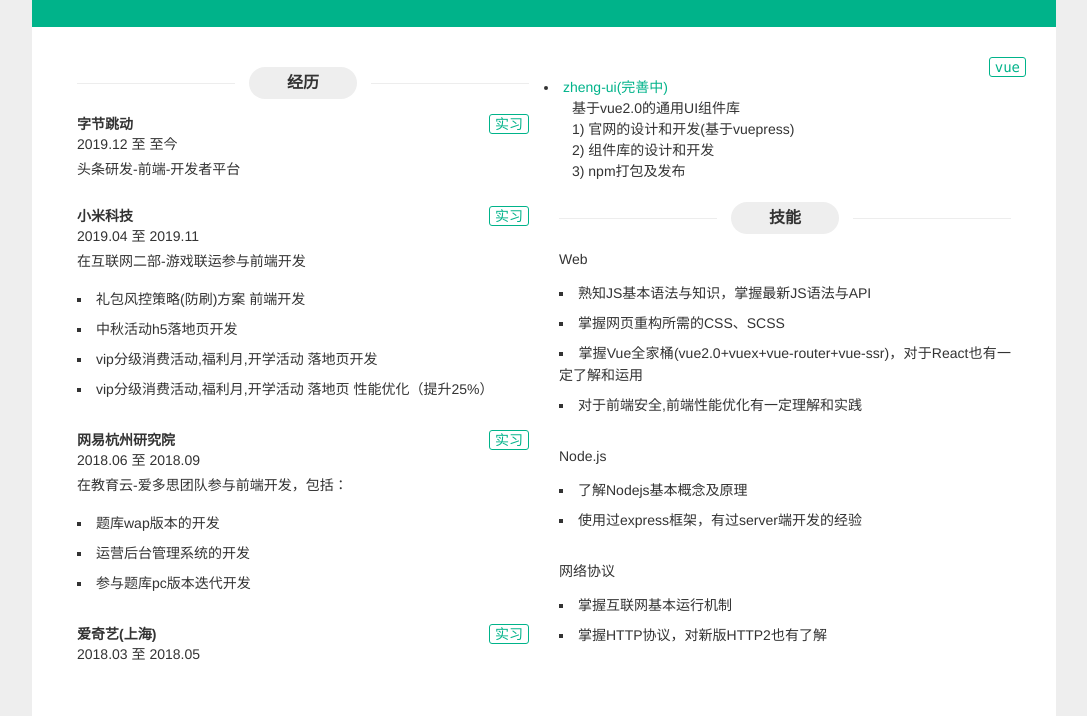
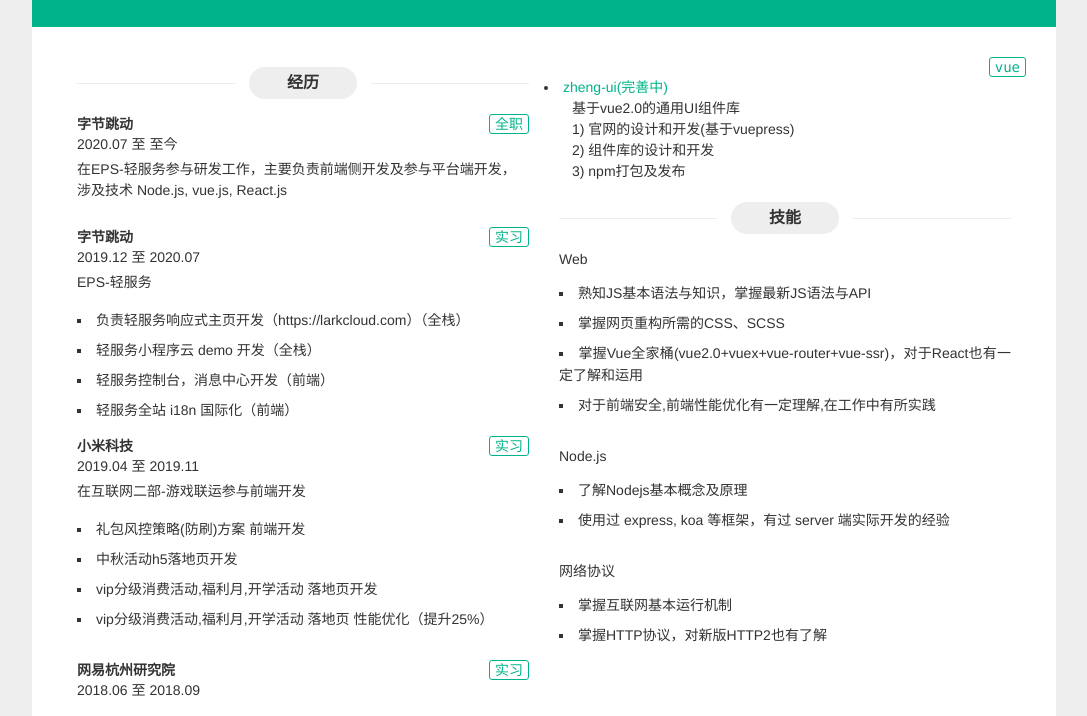
Before and after one commit to Month7/Month7.github.io, a plain HTML site: page index.html in a window 1280 px wide. Shown: the part 278-994 px from the top of the page, without its empty margins (96-1183 px from the left). Drawn offline with Linux system fonts and the light colour scheme.

Commit message:
feat:update resume

```diff
--- a/index.html
+++ b/index.html
@@ -17,7 +17,7 @@
         <h1>尹铮</h1>
       </div>
       <div class="job">
-        <h2>Web前端开发工程师</h2>
+        <h2>Web前端（全栈）开发工程师</h2>
       </div>
     </section>
     <section class="info">
@@ -92,12 +92,23 @@
           <div class="item">
             <header class="item-hd">
               <h3 class="item-name"><strong>字节跳动</strong></h3>
-              <span class="item-time">2019.12 至 至今</span>
+              <span class="item-time">2020.07 至 至今</span>
+              <a class="btn item-more" href="#">全职</a>
+            </header>
+            <p class="item-des">在EPS-轻服务参与研发工作，主要负责前端侧开发及参与平台端开发，涉及技术 Node.js, vue.js, React.js</p>
+            <header class="item-hd">
+              <h3 class="item-name"><strong>字节跳动</strong></h3>
+              <span class="item-time">2019.12 至 2020.07</span>
               <a class="btn item-more" href="#">实习</a>
             </header>
             <div class="item-bd">
-              <p class="item-des">头条研发-前端-开发者平台</p>
-
+              <p class="item-des">EPS-轻服务</p>
+              <ul class="section-content">
+                <li>负责轻服务响应式主页开发（https://larkcloud.com）（全栈）</li>
+                <li>轻服务小程序云 demo 开发（全栈）</li>
+                <li>轻服务控制台，消息中心开发（前端）</li>
+                <li>轻服务全站 i18n 国际化（前端）</li>
+              </ul>
             </div>
             <header class="item-hd">
               <h3 class="item-name"><strong>小米科技</strong></h3>
@@ -122,12 +133,12 @@
               <a class="btn item-more" href="#">实习</a>
             </header>
             <div class="item-bd">
-              <p class="item-des">在教育云-爱多思团队参与前端开发，包括：</p>
-              <ul class="section-content">
+              <!-- <p class="item-des">在教育云-爱多思团队参与前端开发，包括：</p> -->
+              <!-- <ul class="section-content">
                 <li>题库wap版本的开发</li>
                 <li>运营后台管理系统的开发</li>
                 <li>参与题库pc版本迭代开发</li>
-              </ul>
+              </ul> -->
             </div>
           </div>
           <div class="item">
@@ -243,7 +254,7 @@
                 <li>熟知JS基本语法与知识，掌握最新JS语法与API</li>
                 <li>掌握网页重构所需的CSS、SCSS</li>
                 <li>掌握Vue全家桶(vue2.0+vuex+vue-router+vue-ssr)，对于React也有一定了解和运用</li>
-                <li>对于前端安全,前端性能优化有一定理解和实践</li>
+                <li>对于前端安全,前端性能优化有一定理解,在工作中有所实践</li>
               </ul>
             </div>
           </div>
@@ -284,7 +295,7 @@
             <div class="item-bd">
               <ul class="section-content">
                 <li>了解Nodejs基本概念及原理</li>
-                <li>使用过express框架，有过server端开发的经验</li>
+                <li>使用过 express, koa 等框架，有过 server 端实际开发的经验</li>
               </ul>
             </div>
           </div>
--- a/main.css
+++ b/main.css
@@ -58,10 +58,10 @@
 * {
   -webkit-box-sizing: border-box;
   box-sizing: border-box;
-  -webkit-user-select: none;
+  /* -webkit-user-select: none;
      -moz-user-select: none;
       -ms-user-select: none;
-          user-select: none;
+          user-select: none; */
 }
 
 body {
```
